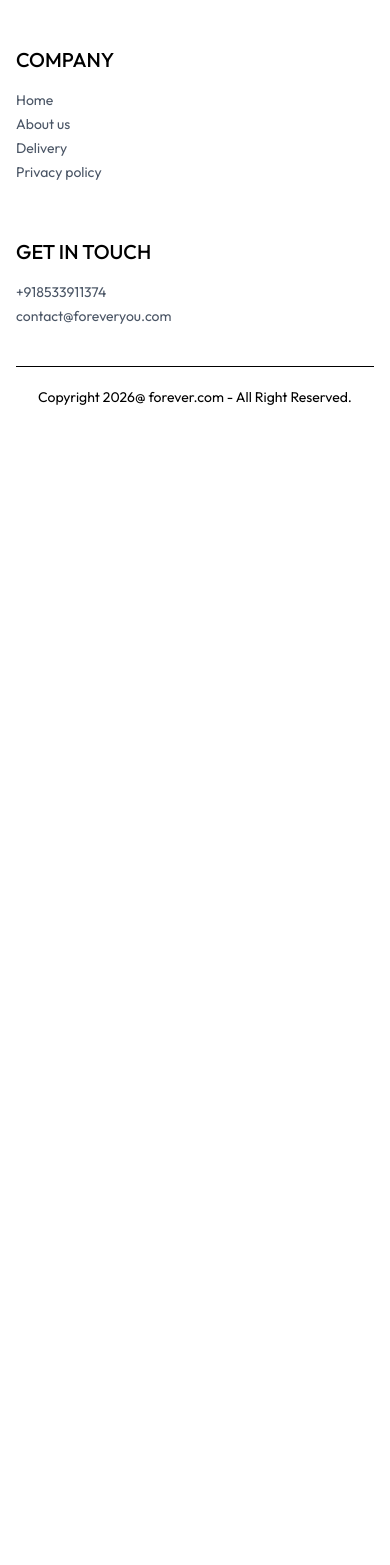
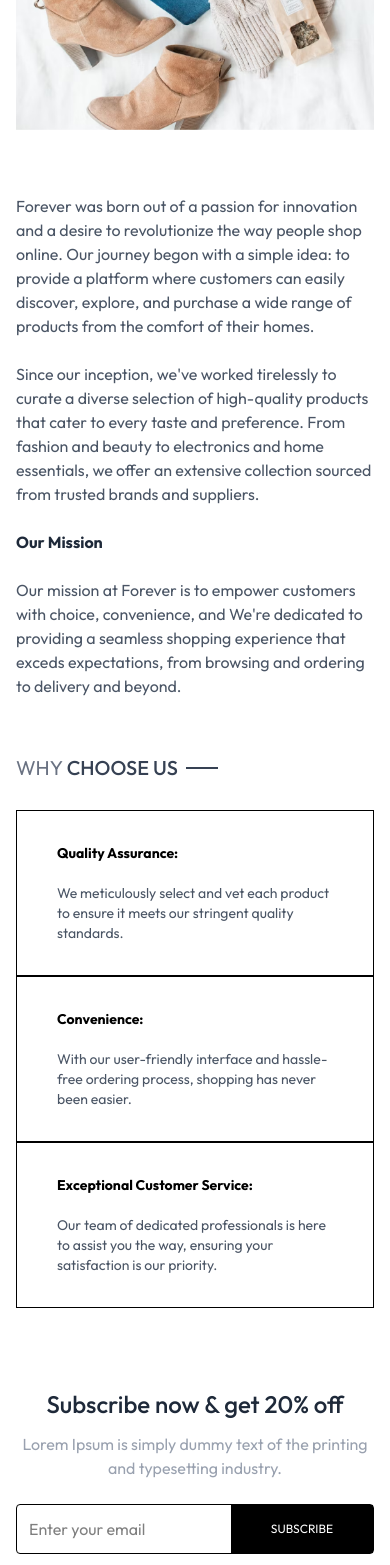
Before and after one commit to harshbharti17/new, a React (Vite) app in the folder frontend/: page /about in a window 390 px wide. Shown: the part 432-1997 px from the top of the page. Before the commit the page ends 859 px from the top, so only its background shows below. Built offline with nearby package versions, Linux system fonts and the light colour scheme.

Commit message:
adding about us component and make it responsive

```diff
--- a/frontend/src/components/NewsLetterBox.jsx
+++ b/frontend/src/components/NewsLetterBox.jsx
@@ -26,7 +26,7 @@
         />
         <button
           type="submit"
-          className="bg-black text-white text-xs px-10 py-4"
+          className="bg-black text-white text-xs px-10 py-4 cursor-pointer"
         >
           SUBSCRIBE
         </button>
--- a/frontend/src/pages/About.jsx
+++ b/frontend/src/pages/About.jsx
@@ -1,9 +1,69 @@
-import React from 'react'
+import React from "react";
+import Title from "../components/Title";
+import { assets } from "../assets/assets";
+import NewsLetterBox from "../components/NewsLetterBox";
 
 const About = () => {
   return (
-    <div>About</div>
-  )
-}
+    <div>
+      <div className="text-2xl text-center pt-8 border-t">
+        <Title text1={"ABOUT "} text2={"US"} />
+      </div>
+      <div className="my-10 flex flex-col md:flex-row gap-16">
+        <img className="w-full md:max-w-[450px] " src={assets.about_img} />
+        <div className="flex flex-col justify-center gap-6 md:w-2/4 text-gray-600">
+          <p>
+            Forever was born out of a passion for innovation and a desire to
+            revolutionize the way people shop online. Our journey begon with a
+            simple idea: to provide a platform where customers can easily
+            discover, explore, and purchase a wide range of products from the
+            comfort of their homes.
+          </p>
+          <p>
+            Since our inception, we've worked tirelessly to curate a diverse
+            selection of high-quality products that cater to every taste and
+            preference. From fashion and beauty to electronics and home
+            essentials, we offer an extensive collection sourced from trusted
+            brands and suppliers.
+          </p>
+          <b className="text-gray-800">Our Mission</b>
+          <p>
+            Our mission at Forever is to empower customers with choice,
+            convenience, and We're dedicated to providing a seamless shopping
+            experience that exceds expectations, from browsing and ordering to
+            delivery and beyond.
+          </p>
+        </div>
+      </div>
+      <div className="text-xl py-4">
+        <Title text1={"WHY "} text2={"CHOOSE US"} />
+      </div>
+      <div className="flex flex-col md:flex-row text-sm mb-20">
+        <div className="border px-10 md:px-16 py-8 sm:py-20 flex flex-col gap-5">
+          <b>Quality Assurance:</b>
+          <p className="text-gray-600">
+            We meticulously select and vet each product to ensure it meets our
+            stringent quality standards.
+          </p>
+        </div>
+        <div className="border px-10 md:px-16 py-8 sm:py-20 flex flex-col gap-5">
+          <b>Convenience:</b>
+          <p className="text-gray-600">
+            With our user-friendly interface and hassle-free ordering process,
+            shopping has never been easier.
+          </p>
+        </div>
+        <div className="border px-10 md:px-16 py-8 sm:py-20 flex flex-col gap-5">
+          <b>Exceptional Customer Service:</b>
+          <p className="text-gray-600">
+            Our team of dedicated professionals is here to assist you the way,
+            ensuring your satisfaction is our priority.
+          </p>
+        </div>
+      </div>
+      <NewsLetterBox />
+    </div>
+  );
+};
 
-export default About
+export default About;
```
